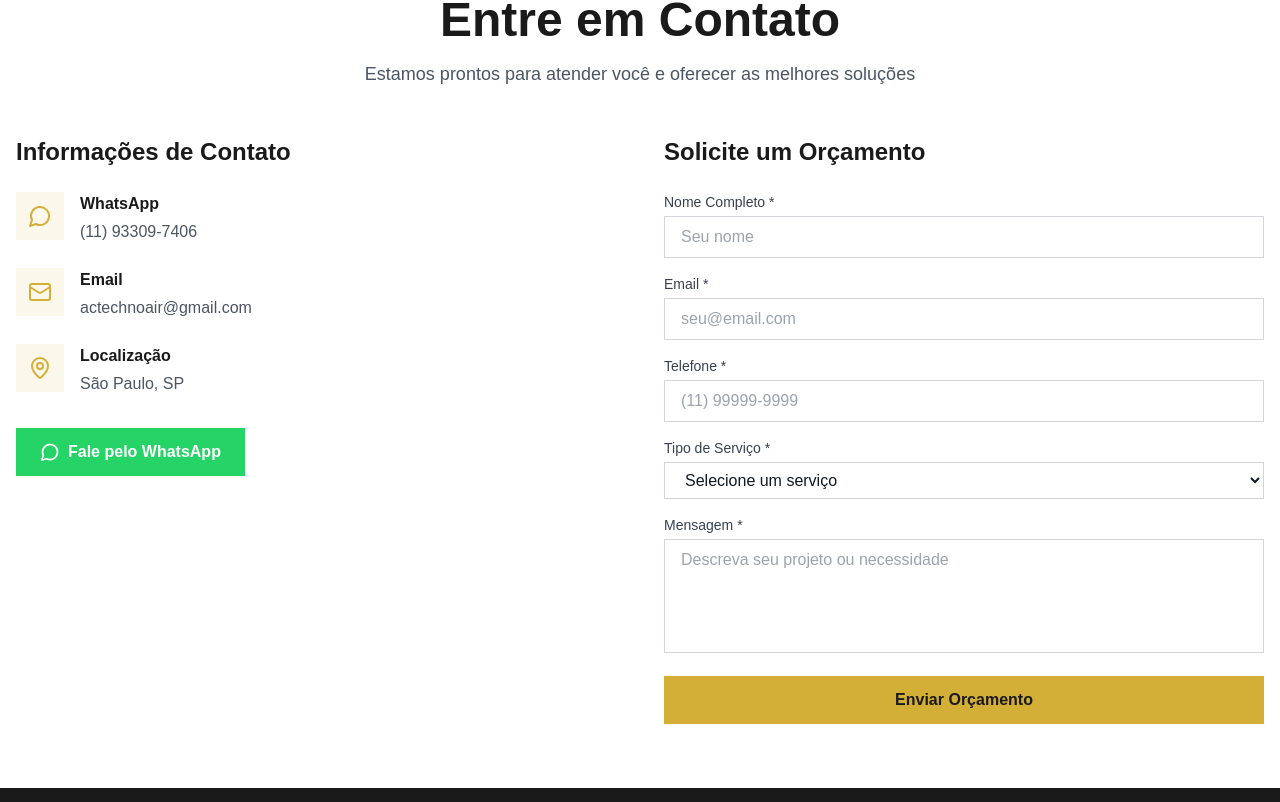
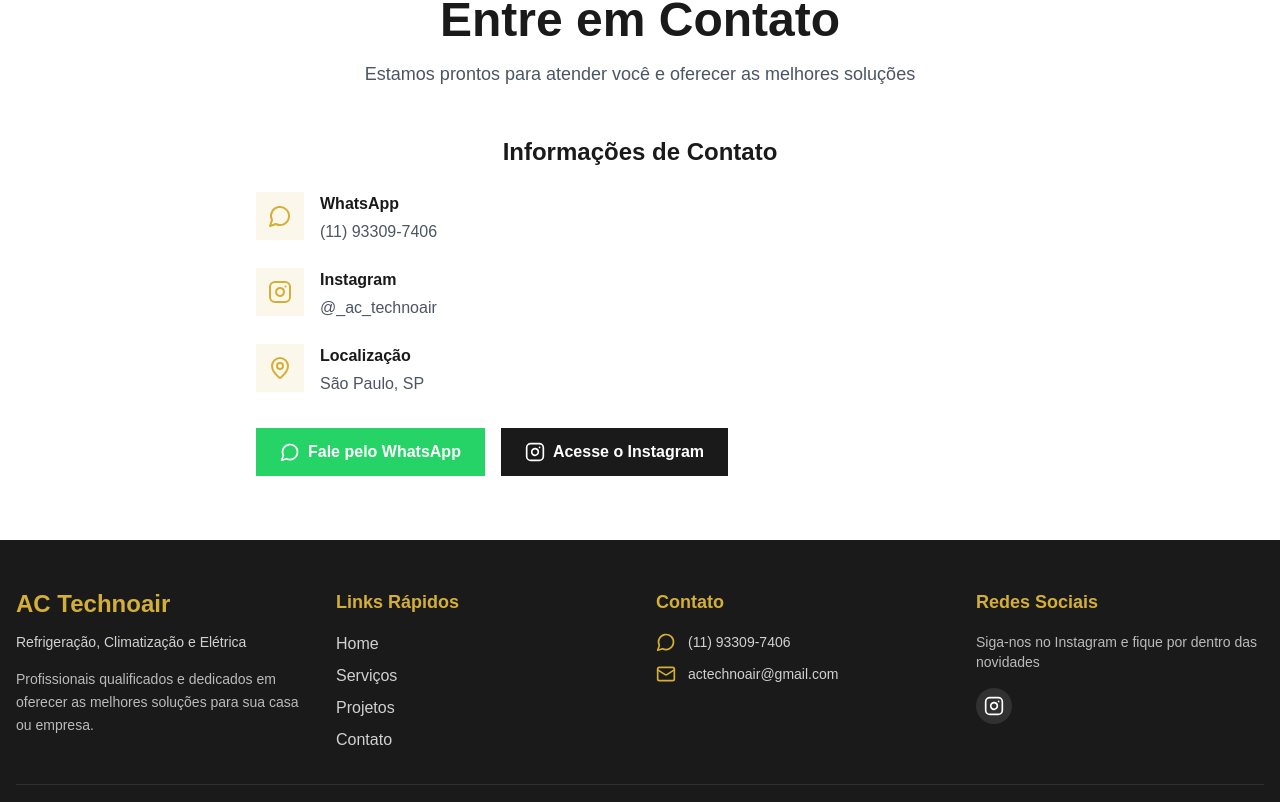
Before and after one commit to Leelliss/actechnoair-site, a React (Vite) app: page / in a window 1280 px wide. Shown: the part 3018-3820 px from the top of the page. Built offline with nearby package versions, Linux system fonts and the light colour scheme.

Commit message:
Update ContactSection.jsx

```diff
--- a/src/components/ContactSection.jsx
+++ b/src/components/ContactSection.jsx
@@ -1,111 +1,18 @@
-import React, { useState } from 'react';
+import React from 'react';
 import { motion } from 'framer-motion';
-import { MessageCircle, Mail, MapPin } from 'lucide-react';
-import { useToast } from '@/components/ui/use-toast';
+import { MessageCircle, MapPin, Instagram } from 'lucide-react';
+
 const ContactSection = () => {
-  const {
-    toast
-  } = useToast();
-  const [formData, setFormData] = useState({
-    name: '',
-    email: '',
-    phone: '',
-    serviceType: '',
-    message: ''
-  });
-  const [errors, setErrors] = useState({});
-  const validateForm = () => {
-    const newErrors = {};
-    if (!formData.name || formData.name.length < 2) {
-      newErrors.name = 'Nome deve ter pelo menos 2 caracteres';
-    }
-    const emailRegex = /^[^\s@]+@[^\s@]+\.[^\s@]+$/;
-    if (!formData.email || !emailRegex.test(formData.email)) {
-      newErrors.email = 'Email inválido';
-    }
-    const phoneRegex = /^\(?[1-9]{2}\)?\s?9?\s?\d{4}-?\d{4}$/;
-    if (!formData.phone || !phoneRegex.test(formData.phone.replace(/\s/g, ''))) {
-      newErrors.phone = 'Telefone inválido';
-    }
-    if (!formData.serviceType) {
-      newErrors.serviceType = 'Selecione um serviço';
-    }
-    if (!formData.message || formData.message.length < 10) {
-      newErrors.message = 'Mensagem deve ter pelo menos 10 caracteres';
-    }
-    setErrors(newErrors);
-    return Object.keys(newErrors).length === 0;
-  };
-  const handleSubmit = e => {
-    e.preventDefault();
-    if (validateForm()) {
-      try {
-        const budgets = JSON.parse(localStorage.getItem('budgets') || '[]');
-        budgets.push({
-          ...formData,
-          id: Date.now(),
-          date: new Date().toISOString()
-        });
-        localStorage.setItem('budgets', JSON.stringify(budgets));
-        toast({
-          title: 'Orçamento enviado com sucesso!',
-          description: 'Entraremos em contato em breve.',
-          duration: 5000
-        });
-        setFormData({
-          name: '',
-          email: '',
-          phone: '',
-          serviceType: '',
-          message: ''
-        });
-        setErrors({});
-      } catch (error) {
-        toast({
-          title: 'Erro ao enviar orçamento',
-          description: 'Tente novamente mais tarde.',
-          variant: 'destructive',
-          duration: 5000
-        });
-      }
-    } else {
-      toast({
-        title: 'Erro no formulário',
-        description: 'Por favor, corrija os campos destacados.',
-        variant: 'destructive',
-        duration: 5000
-      });
-    }
-  };
-  const handleChange = e => {
-    const {
-      name,
-      value
-    } = e.target;
-    setFormData(prev => ({
-      ...prev,
-      [name]: value
-    }));
-    if (errors[name]) {
-      setErrors(prev => ({
-        ...prev,
-        [name]: ''
-      }));
-    }
-  };
-  return <section id="contato" className="py-16 bg-white">
+  return (
+    <section id="contato" className="py-16 bg-white">
       <div className="container mx-auto px-4">
-        <motion.div initial={{
-        opacity: 0,
-        y: 20
-      }} whileInView={{
-        opacity: 1,
-        y: 0
-      }} viewport={{
-        once: true
-      }} transition={{
-        duration: 0.6
-      }} className="text-center mb-12">
+        <motion.div
+          initial={{ opacity: 0, y: 20 }}
+          whileInView={{ opacity: 1, y: 0 }}
+          viewport={{ once: true }}
+          transition={{ duration: 0.6 }}
+          className="text-center mb-12"
+        >
           <h2 className="text-4xl md:text-5xl font-bold text-[#1a1a1a] mb-4">
             Entre em Contato
           </h2>
@@ -114,19 +21,14 @@ const ContactSection = () => {
           </p>
         </motion.div>
 
-        <div className="grid grid-cols-1 lg:grid-cols-2 gap-12">
-          <motion.div initial={{
-          opacity: 0,
-          x: -30
-        }} whileInView={{
-          opacity: 1,
-          x: 0
-        }} viewport={{
-          once: true
-        }} transition={{
-          duration: 0.6
-        }}>
-            <h3 className="text-2xl font-bold text-[#1a1a1a] mb-6">
+        <div className="max-w-3xl mx-auto">
+          <motion.div
+            initial={{ opacity: 0, y: 30 }}
+            whileInView={{ opacity: 1, y: 0 }}
+            viewport={{ once: true }}
+            transition={{ duration: 0.6 }}
+          >
+            <h3 className="text-2xl font-bold text-[#1a1a1a] mb-6 text-center">
               Informações de Contato
             </h3>
 
@@ -143,11 +45,18 @@ const ContactSection = () => {
 
               <div className="flex items-start space-x-4">
                 <div className="bg-[#d4af37]/10 p-3 rounded-lg">
-                  <Mail className="w-6 h-6 text-[#d4af37]" />
+                  <Instagram className="w-6 h-6 text-[#d4af37]" />
                 </div>
                 <div>
-                  <h4 className="font-semibold text-[#1a1a1a] mb-1">Email</h4>
-                  <p className="text-gray-600">actechnoair@gmail.com</p>
+                  <h4 className="font-semibold text-[#1a1a1a] mb-1">Instagram</h4>
+                  <a
+                    href="https://www.instagram.com/_ac_technoair/"
+                    target="_blank"
+                    rel="noopener noreferrer"
+                    className="text-gray-600 hover:text-[#d4af37] transition-colors"
+                  >
+                    @_ac_technoair
+                  </a>
                 </div>
               </div>
 
@@ -162,81 +71,32 @@ const ContactSection = () => {
               </div>
             </div>
 
-            <a href="https://wa.me/5511933097406" target="_blank" rel="noopener noreferrer" className="mt-8 inline-flex items-center space-x-2 bg-[#25D366] text-white px-6 py-3 rounded-lg font-semibold hover:bg-[#20BD5C] transition-all duration-300 hover:scale-105">
-              <MessageCircle className="w-5 h-5" />
-              <span>Fale pelo WhatsApp</span>
-            </a>
-          </motion.div>
+            <div className="mt-8 flex flex-col sm:flex-row gap-4">
+              <a
+                href="https://wa.me/5511933097406?text=Olá,%20gostaria%20de%20um%20orçamento."
+                target="_blank"
+                rel="noopener noreferrer"
+                className="inline-flex items-center justify-center space-x-2 bg-[#25D366] text-white px-6 py-3 rounded-lg font-semibold hover:bg-[#20BD5C] transition-all duration-300 hover:scale-105"
+              >
+                <MessageCircle className="w-5 h-5" />
+                <span>Fale pelo WhatsApp</span>
+              </a>
 
-          <motion.div initial={{
-          opacity: 0,
-          x: 30
-        }} whileInView={{
-          opacity: 1,
-          x: 0
-        }} viewport={{
-          once: true
-        }} transition={{
-          duration: 0.6
-        }}>
-            <h3 className="text-2xl font-bold text-[#1a1a1a] mb-6">
-              Solicite um Orçamento
-            </h3>
-
-            <form onSubmit={handleSubmit} className="space-y-4">
-              <div>
-                <label htmlFor="name" className="block text-sm font-medium text-gray-700 mb-1">
-                  Nome Completo *
-                </label>
-                <input type="text" id="name" name="name" value={formData.name} onChange={handleChange} className={`w-full px-4 py-2 border ${errors.name ? 'border-red-500' : 'border-gray-300'} rounded-lg focus:ring-2 focus:ring-[#d4af37] focus:border-transparent outline-none transition-all text-gray-900 bg-white`} placeholder="Seu nome" />
-                {errors.name && <p className="text-red-500 text-sm mt-1">{errors.name}</p>}
-              </div>
-
-              <div>
-                <label htmlFor="email" className="block text-sm font-medium text-gray-700 mb-1">
-                  Email *
-                </label>
-                <input type="email" id="email" name="email" value={formData.email} onChange={handleChange} className={`w-full px-4 py-2 border ${errors.email ? 'border-red-500' : 'border-gray-300'} rounded-lg focus:ring-2 focus:ring-[#d4af37] focus:border-transparent outline-none transition-all text-gray-900 bg-white`} placeholder="seu@email.com" />
-                {errors.email && <p className="text-red-500 text-sm mt-1">{errors.email}</p>}
-              </div>
-
-              <div>
-                <label htmlFor="phone" className="block text-sm font-medium text-gray-700 mb-1">
-                  Telefone *
-                </label>
-                <input type="tel" id="phone" name="phone" value={formData.phone} onChange={handleChange} className={`w-full px-4 py-2 border ${errors.phone ? 'border-red-500' : 'border-gray-300'} rounded-lg focus:ring-2 focus:ring-[#d4af37] focus:border-transparent outline-none transition-all text-gray-900 bg-white`} placeholder="(11) 99999-9999" />
-                {errors.phone && <p className="text-red-500 text-sm mt-1">{errors.phone}</p>}
-              </div>
-
-              <div>
-                <label htmlFor="serviceType" className="block text-sm font-medium text-gray-700 mb-1">
-                  Tipo de Serviço *
-                </label>
-                <select id="serviceType" name="serviceType" value={formData.serviceType} onChange={handleChange} className={`w-full px-4 py-2 border ${errors.serviceType ? 'border-red-500' : 'border-gray-300'} rounded-lg focus:ring-2 focus:ring-[#d4af37] focus:border-transparent outline-none transition-all text-gray-900 bg-white`}>
-                  <option value="">Selecione um serviço</option>
-                  <option value="instalacao-ar">Instalação de Ar Condicionado</option>
-                  <option value="instalacao-eletrica">Instalações Elétricas</option>
-                  <option value="manutencao">Manutenção e Refrigeração</option>
-                  <option value="outro">Outro</option>
-                </select>
-                {errors.serviceType && <p className="text-red-500 text-sm mt-1">{errors.serviceType}</p>}
-              </div>
-
-              <div>
-                <label htmlFor="message" className="block text-sm font-medium text-gray-700 mb-1">
-                  Mensagem *
-                </label>
-                <textarea id="message" name="message" value={formData.message} onChange={handleChange} rows={4} className={`w-full px-4 py-2 border ${errors.message ? 'border-red-500' : 'border-gray-300'} rounded-lg focus:ring-2 focus:ring-[#d4af37] focus:border-transparent outline-none transition-all resize-none text-gray-900 bg-white`} placeholder="Descreva seu projeto ou necessidade" />
-                {errors.message && <p className="text-red-500 text-sm mt-1">{errors.message}</p>}
-              </div>
-
-              <button type="submit" className="w-full bg-[#d4af37] text-[#1a1a1a] px-6 py-3 rounded-lg font-semibold hover:bg-[#c4a037] transition-all duration-300 hover:scale-105">
-                Enviar Orçamento
-              </button>
-            </form>
+              <a
+                href="https://www.instagram.com/_ac_technoair/"
+                target="_blank"
+                rel="noopener noreferrer"
+                className="inline-flex items-center justify-center space-x-2 bg-[#1a1a1a] text-white px-6 py-3 rounded-lg font-semibold hover:bg-[#333333] transition-all duration-300 hover:scale-105"
+              >
+                <Instagram className="w-5 h-5" />
+                <span>Acesse o Instagram</span>
+              </a>
+            </div>
           </motion.div>
         </div>
       </div>
-    </section>;
+    </section>
+  );
 };
+
 export default ContactSection;
```
